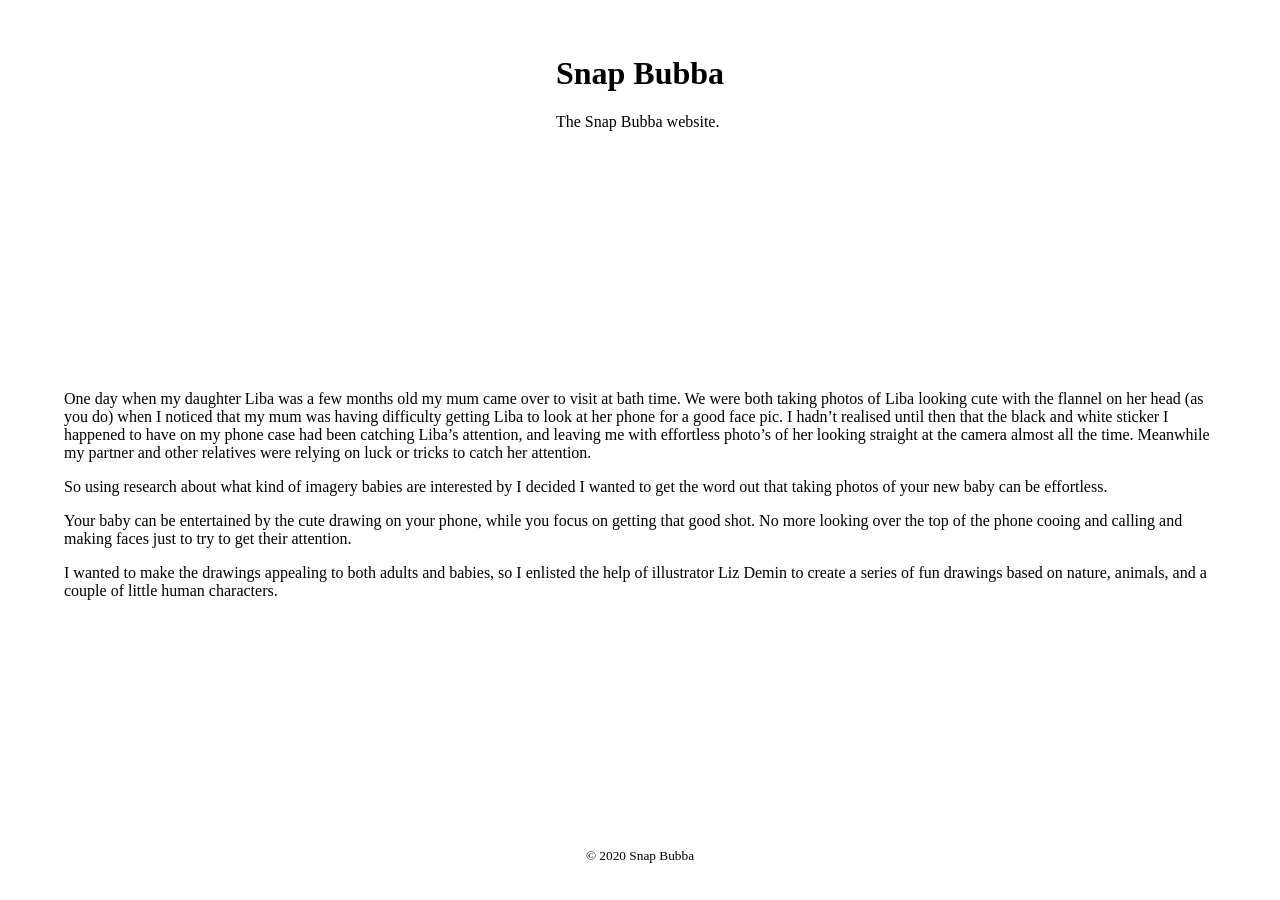
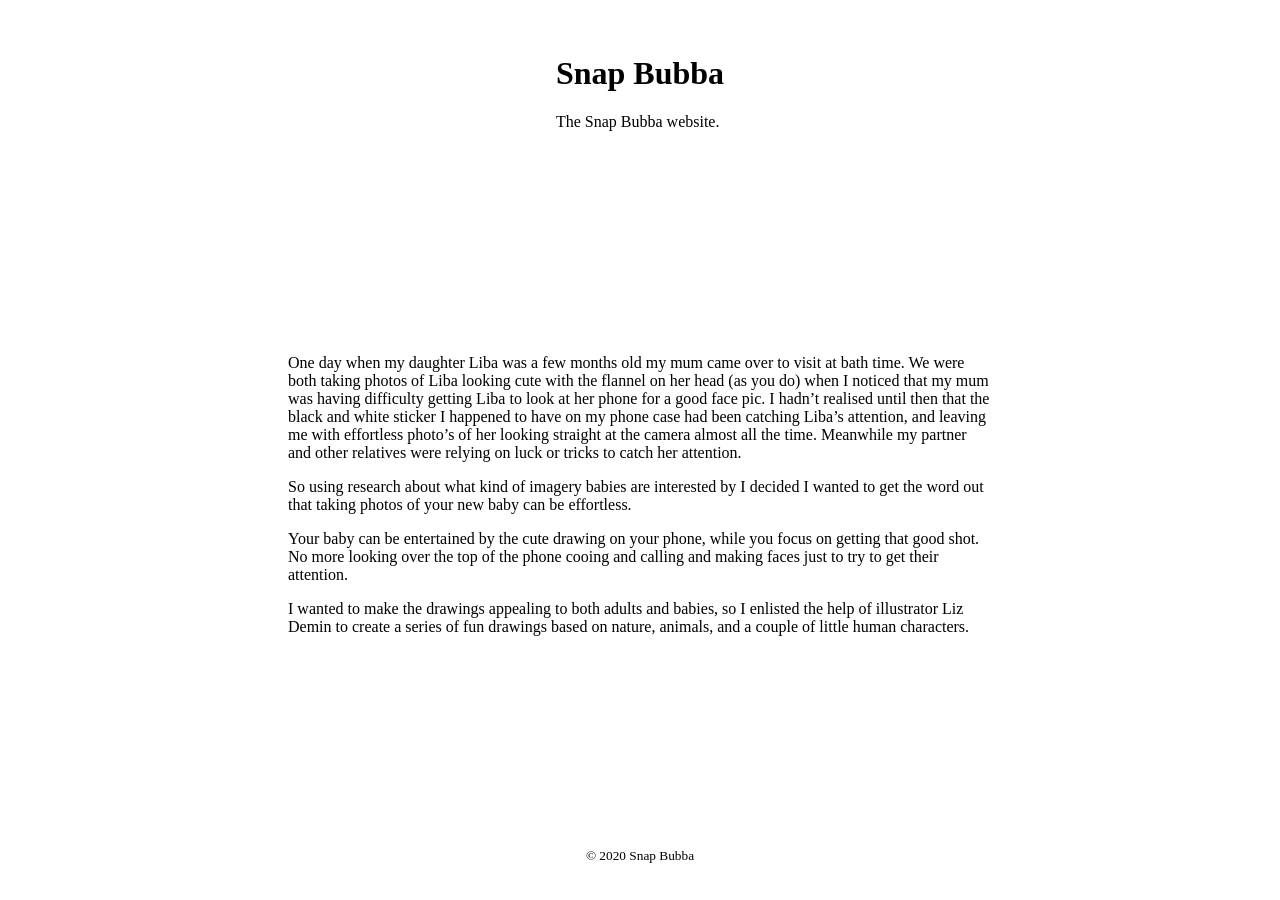
Before and after one commit to snapbubba/snapbubba.github.io, a Jekyll site: the page built from index.md, in a window 1280 px wide. Built offline with Jekyll 4.4.1, drawn with Linux system fonts in a browser that asks for light colours; our own code applies the rules of GitHub Pages for plain Markdown files; a script that is not in the unit is left out.

Commit message:
Add width breakpoint

```diff
--- a/assets/css/style.scss
+++ b/assets/css/style.scss
@@ -27,6 +27,9 @@
             align-items: center;
             margin: 0 auto;
             max-width: 90%;
+            @media (min-width: 1030px) {
+                max-width: 55%;
+            }
             header {
                 grid-area: head;
             }
```
